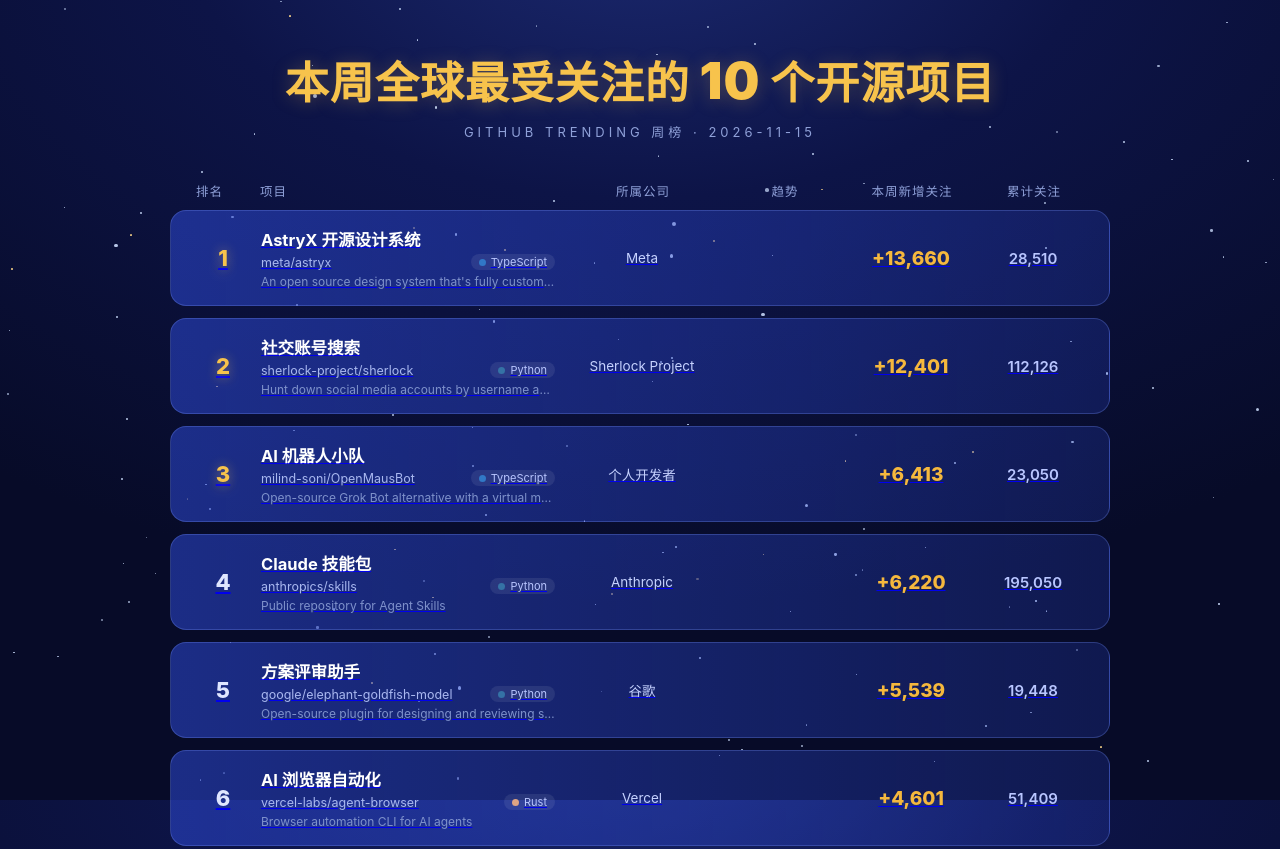
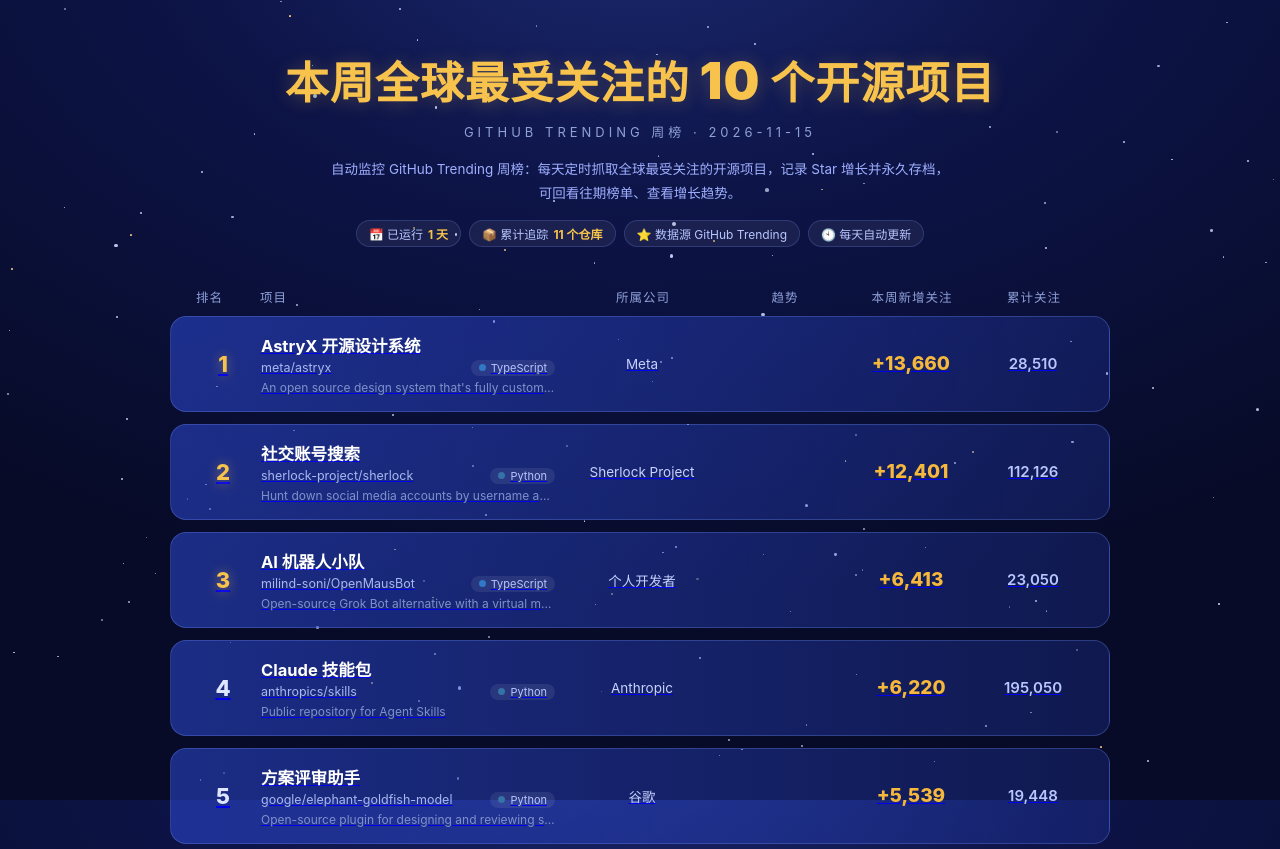
Before and after one commit to hellostronger/github-trending-weekly, a plain HTML site: page index.html in a window 1280 px wide. Shown: the top 849 px of the page. Drawn offline with Linux system fonts and the light colour scheme.

Commit message:
feat: hero intro + live status chips (run days, tracked repos)

```diff
--- a/assets/app.js
+++ b/assets/app.js
@@ -41,6 +41,7 @@ const langColor = (l) => LANG_COLORS[l] || '#8fa0d8';
 
 /* trends.json：仓库 -> [{date, stars, weeklyStars}]；渲染榜单时用于画迷你曲线 */
 let TRENDS = {};
+let HISTORY = null;
 const TITLE_BY_REPO = {};
 
 function el(tag, className, text) {
@@ -212,6 +213,7 @@ async function initHistory() {
   try {
     const history = await loadJson('data/history.json');
     if (!Array.isArray(history) || history.length === 0) return;
+    HISTORY = history;
     $historySection.hidden = false;
     $historyList.replaceChildren();
     for (const h of history) {
@@ -226,6 +228,26 @@ async function initHistory() {
   } catch {
     /* 没有历史归档时静默隐藏 */
   }
+}
+
+/* 标题下的动态状态徽章：让访客一眼了解页面在做什么、数据有多新 */
+function renderHeroStats() {
+  const $stats = document.getElementById('hero-stats');
+  if (!$stats) return;
+  const days = Array.isArray(HISTORY) ? HISTORY.length : 0;
+  const repos = Object.keys(TRENDS).length;
+  const chip = (parts) => {
+    const c = el('span', 'chip');
+    for (const p of parts) c.append(p);
+    return c;
+  };
+  const chips = [
+    chip([el('span', null, '📅 已运行 '), el('b', null, `${days || 1} 天`)]),
+    chip([el('span', null, '📦 累计追踪 '), el('b', null, `${repos} 个仓库`)]),
+    chip([el('span', null, '⭐ 数据源 GitHub Trending')]),
+    chip([el('span', null, '🕙 每天自动更新')]),
+  ];
+  $stats.replaceChildren(...chips);
 }
 
 async function showArchive(date) {
@@ -257,4 +279,5 @@ async function showArchive(date) {
   await loadTrends();
   await showLatest();
   await renderTrendsSection();
+  renderHeroStats();
 })();
--- a/assets/style.css
+++ b/assets/style.css
@@ -64,6 +64,33 @@ body {
   letter-spacing: 4px;
   color: var(--muted);
 }
+.hero .intro {
+  max-width: 620px;
+  margin: 16px auto 0;
+  font-size: 13.5px;
+  line-height: 1.8;
+  color: #9fafff;
+}
+.hero .stats {
+  display: flex;
+  flex-wrap: wrap;
+  justify-content: center;
+  gap: 8px;
+  margin-top: 14px;
+}
+.hero .chip {
+  display: inline-flex;
+  align-items: center;
+  gap: 5px;
+  padding: 4px 12px;
+  border-radius: 999px;
+  background: rgba(255, 255, 255, 0.06);
+  border: 1px solid rgba(122, 150, 255, 0.22);
+  font-size: 12px;
+  color: #b9c6ff;
+  white-space: nowrap;
+}
+.hero .chip b { color: var(--gold); font-weight: 700; }
 
 /* 表头 */
 .table-head {
--- a/index.html
+++ b/index.html
@@ -14,6 +14,8 @@
     <header class="hero">
       <h1>本周全球最受关注的 <span class="num" id="top-count">10</span> 个开源项目</h1>
       <p class="sub" id="subtitle">GITHUB TRENDING 周榜</p>
+      <p class="intro">自动监控 GitHub Trending 周榜：每天定时抓取全球最受关注的开源项目，记录 Star 增长并永久存档，可回看往期榜单、查看增长趋势。</p>
+      <div class="stats" id="hero-stats"></div>
     </header>
 
     <div class="table-head" role="presentation">
```
